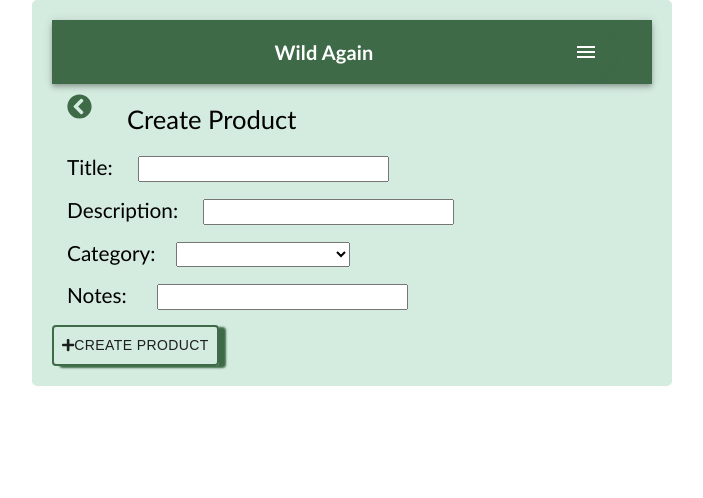
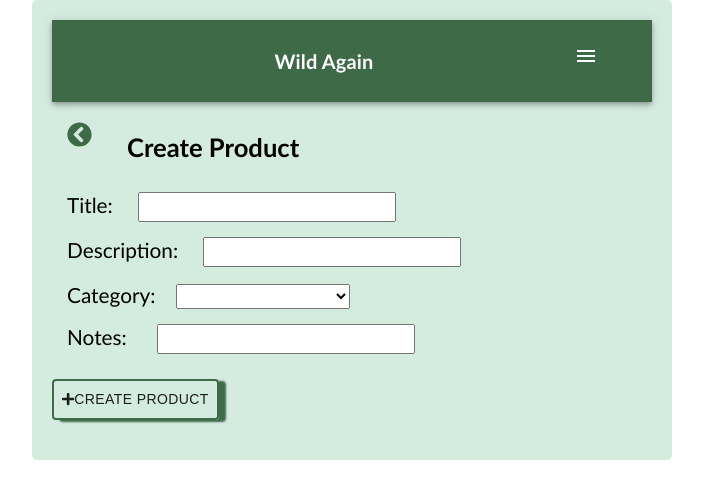
Before and after one commit to jlstern3/wild_again, a React (Create React App) app in the folder client/: page /api/products/new in a window 1280 px wide. Shown: the top 498 px of the page, without its empty margins (288-991 px from the left). Built offline with nearby package versions, Linux system fonts and the light colour scheme.

Commit message:
General formatting changes & css file organization

```diff
--- a/client/src/App.css
+++ b/client/src/App.css
@@ -4,11 +4,12 @@
   font-family: fantasy;
 }
 
+
+/* General Pg Formatting */
 .App {
   max-width: 600px;
   max-height: 600px;
   margin: auto;
-  /* height: 600px; */
   height: auto;
   border-radius: 5px;
   background-color: rgb(212, 235, 224);
@@ -16,14 +17,12 @@
   overflow-y: scroll;
 }
 
-h1, h2, h4, h6 {
-  text-align: center;
-  padding: 5px;
-}
-
-#subtitle{
-  text-align: center;
-  padding-bottom: 15px;
+.white-bg{
+  background-color: #FFFFFF;
+  margin-bottom: 10px;
+  max-height: 515px;
+  overflow-y: scroll;
+  padding: 0 20px 20px 20px;
 }
 
 .errors{
@@ -34,7 +33,83 @@ h1, h2, h4, h6 {
   color: white;
 }
 
-/* icons */
+#product-notes{
+  padding-bottom: 10px;
+}
+
+
+/* Titles */
+
+#app-title{
+  text-decoration: none;
+  color: white;
+  font-family: 'Gill Sans', 'Gill Sans MT', Calibri, 'Trebuchet MS', sans-serif;
+}
+
+#edit-title{
+  margin-bottom: 30px!important;
+}
+
+#product-details-title, #edit-title, #create-product-title, #all-products-title{
+  margin: 30px 20px 20px 20px;
+  font-size: 1.6rem;
+  font-family: 'Gill Sans', 'Gill Sans MT', Calibri, 'Trebuchet MS', sans-serif;
+  font-weight: 600;
+  display: inline-block;
+  text-align: center;
+}
+
+#create-product-title{
+  padding-bottom: 10px;
+}
+
+#tips-title{
+  text-align: center;
+  display: inline-block;
+  font-family:'Gill Sans', 'Gill Sans MT', Calibri, 'Trebuchet MS', sans-serif;
+  font-weight:normal;
+}
+
+h1, h2, h4, h6 {
+  text-align: center;
+  padding: 5px;
+}
+
+#ann-arbor{
+  font-size:larger;
+  color: black;
+  display: inline-block;
+}
+
+#all-products-subtitle{
+  font-family:'Gill Sans', 'Gill Sans MT', Calibri, 'Trebuchet MS', sans-serif;
+  font-weight: none;
+  font-size: 1rem;
+  margin-right: 20px;
+}
+
+#subtitle{
+  text-align: center;
+  padding-bottom: 15px;
+}
+
+.home-pg-subtitle{
+  font-family:'Gill Sans', 'Gill Sans MT', Calibri, 'Trebuchet MS', sans-serif;
+  text-align: center;
+  margin-bottom: 20px;
+}
+
+#click-home-pg-btns{
+  text-align: center;
+  margin-top: 30px;
+  font-size: 1rem;
+}
+
+#conscious-consumer{
+  margin-bottom: 10px;
+}
+
+/* Icons */
 .back-icon{
   width: 25px;
   height: 25px;
@@ -63,6 +138,7 @@ h1, h2, h4, h6 {
   display: inline-block;
 }
 
+
 /* Base Buttons */
 .MuiButtonBase-root:hover{
   border: 1px solid #DAA82C;
@@ -71,6 +147,8 @@ h1, h2, h4, h6 {
 button.MuiButtonBase-root{
   border: 2px solid #3F6A48;
   box-shadow: 7px 2px 2px #3F6A48;
+  margin-bottom: 20px;
+  margin-top: 10px;
 }
 
 button.MuiButtonBase-root.MuiIconButton-root.makeStyles-icon-6{
@@ -110,6 +188,7 @@ a{
   display: inline-block;
 }
 
+
 /* Tabs */
 .MuiTab-textColorPrimary{
   border: none!important;
@@ -143,27 +222,14 @@ ul{
 }
 
 
-/* Form Labels */
-#app-title{
-  text-decoration: none;
-  color: white;
-  font-family: 'Gill Sans', 'Gill Sans MT', Calibri, 'Trebuchet MS', sans-serif;
-}
-
+/* Form Labels/Inputs */
 .product-details, .form-label{
   margin: 15px;
   font-size: 1.3rem;
   font-family: 'Gill Sans', 'Gill Sans MT', Calibri, 'Trebuchet MS', sans-serif;
-  font: weight 200px;
 }
-
-#product-details-title, #edit-title, #create-product-title, #all-products-title{
-  margin: 20px;
-  font-size: 1.6rem;
-  font-family: 'Gill Sans', 'Gill Sans MT', Calibri, 'Trebuchet MS', sans-serif;
-  font-weight: 400;
-  display: inline-block;
-  text-align: center;
+.product-details{
+  font-weight: normal;
 }
 
 .product-details-input, .form-input{
@@ -174,22 +240,10 @@ p{
   margin-bottom: 15px;
 }
 
-/* Titles */
-#edit-title{
-  margin-bottom: 30px;
+input.form-input{
+  padding: 2px 2px 2px 5px;
 }
 
-#tips-title{
-  text-align: center;
-  display: inline-block;
-  /* vertical-align: top;
-  padding-top: 10px; */
-  font-family:'Gill Sans', 'Gill Sans MT', Calibri, 'Trebuchet MS', sans-serif;
-  font-weight:normal;
+.product-details-input{
+  padding-left: 5px;
 }
-
-#ann-arbor{
-  font-size:larger;
-  color: black;
-  display: inline-block;
-}
```
